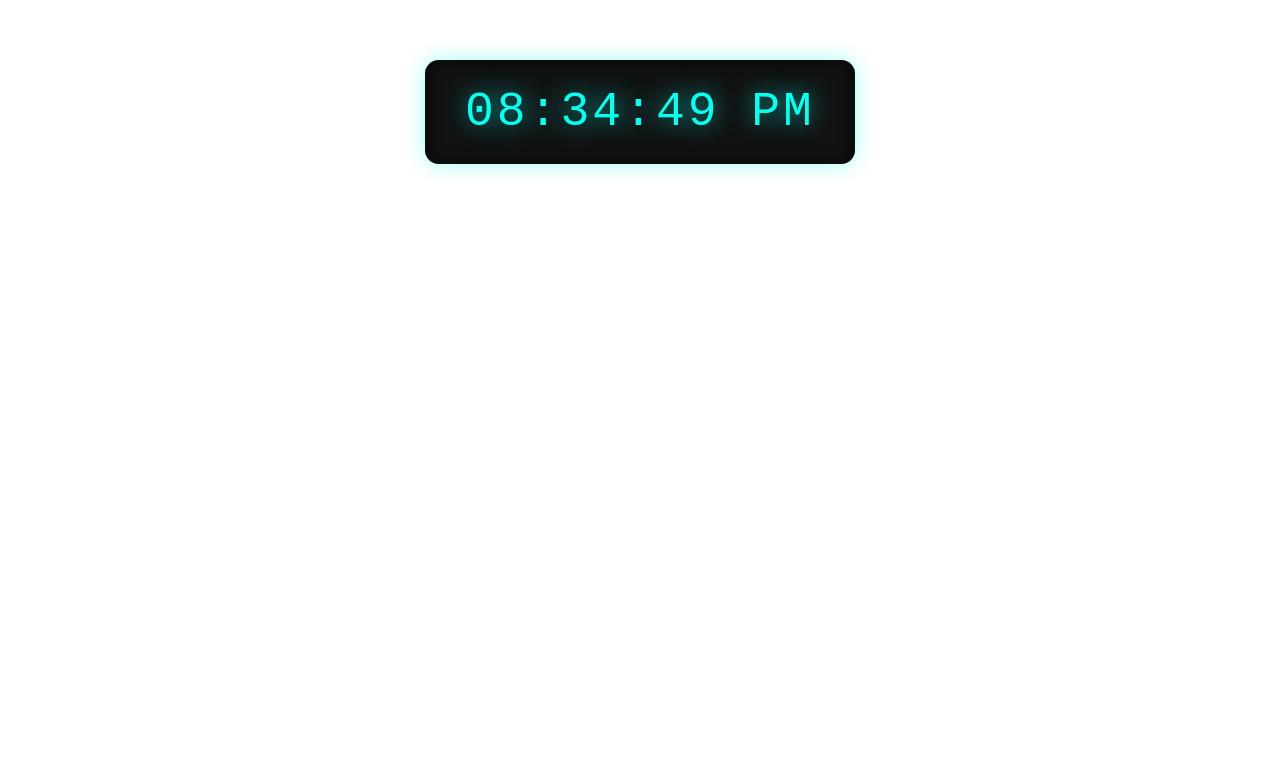
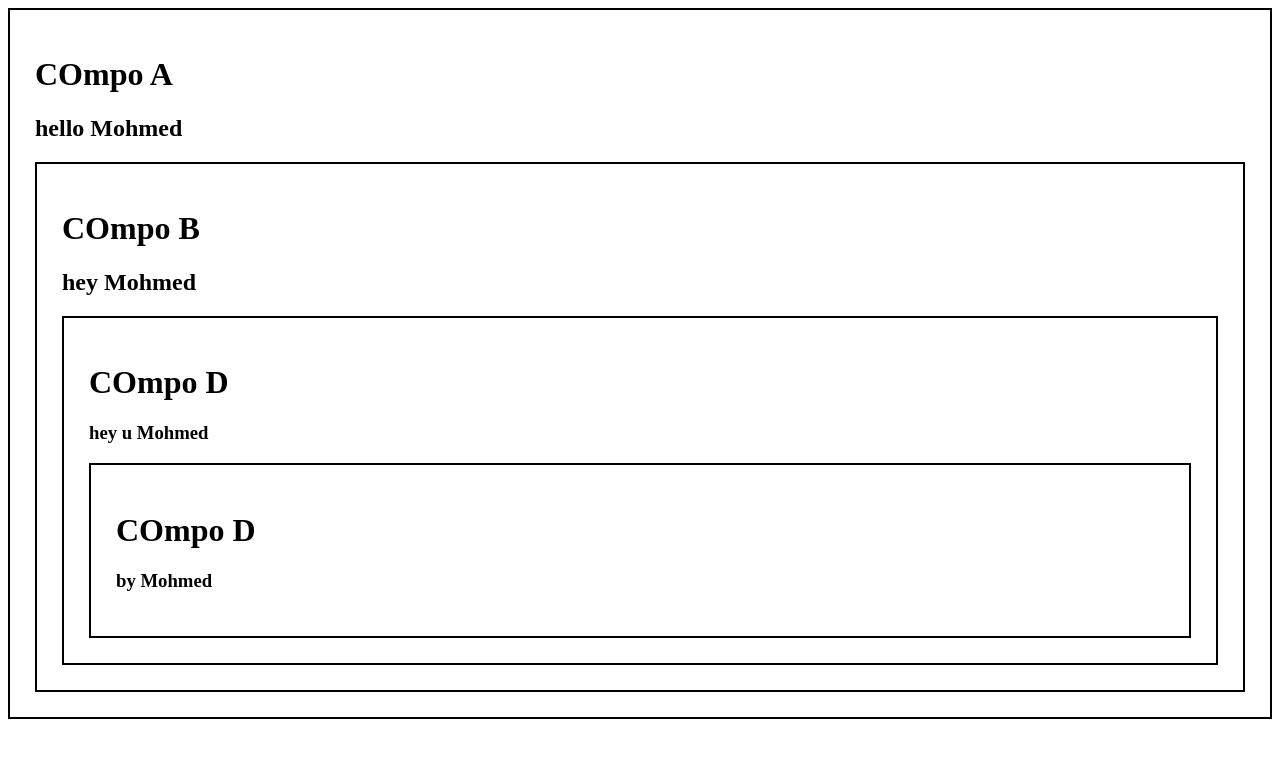
Before and after one commit to mohmedRefat/my-react-app, a React (Vite) app: page / in a window 1280 px wide. Shown: the top 758 px of the page. Built offline with nearby package versions, Linux system fonts and the light colour scheme.

Commit message:
expamle how to use context HOok

```diff
--- a/src/App.jsx
+++ b/src/App.jsx
@@ -1,8 +1,10 @@
-import DigitalClock from "./DigitalClock";
+//* use context = is react hook that allow u to share values between different level of compo without passing probs
+
+import CompoA from "./CompoA";
 function App() {
   return (
     <>
-<DigitalClock/>
+      <CompoA />
     </>
   );
 }
--- /dev/null
+++ b/src/CompoA.jsx
@@ -0,0 +1,18 @@
+import { useState } from "react";
+import CompoB from "./CompoB";
+import { UserContext } from "./UserContext";
+function CompoA() {
+  const [user, seTUser] = useState("Mohmed");
+  return (
+    <div className="container">
+      <h1>COmpo A</h1>
+      <h2>hello {user}</h2>
+
+      <UserContext.Provider value={user}>
+        <CompoB userName={user} />
+      </UserContext.Provider>
+    </div>
+  );
+}
+
+export default CompoA;
--- /dev/null
+++ b/src/CompoB.jsx
@@ -0,0 +1,14 @@
+import { UserContext } from "./UserContext";
+import CompoC from "./CompoC";
+
+function CompoB() {
+  return (
+    <div className="container">
+      <h1>COmpo B</h1>
+      <h2>hey {UserContext}</h2>
+    <CompoC/>
+    </div>
+  );
+}
+
+export default CompoB;
--- /dev/null
+++ b/src/CompoC.jsx
@@ -0,0 +1,13 @@
+import {  UserContext } from "./UserContext";
+import CompoD from "./CompoD";
+function CompoC() {
+  return (
+    <div className="container">
+      <h1>COmpo D</h1>
+      <h3>hey u {UserContext}</h3>
+      <CompoD />
+    </div>
+  );
+}
+
+export default CompoC;
--- /dev/null
+++ b/src/CompoD.jsx
@@ -0,0 +1,12 @@
+import { UserContext } from "./UserContext";
+
+function CompoD() {
+  return (
+    <div className="container">
+      <h1>COmpo D</h1>
+      <h3>by {UserContext}</h3>
+    </div>
+  );
+}
+
+export default CompoD;
--- a/src/DigitalClock.jsx
+++ /dev/null
@@ -1,33 +0,0 @@
-import { useEffect, useState } from "react";
-
-function DigitalClock() {
-  const [time, seTime] = useState(new Date());
-
-  useEffect(() => {
-    const IntervalTme = setInterval(() => {
-      seTime(new Date());
-    }, 1000);
-
-    return () => clearInterval(IntervalTme);
-  }, []);
-
-  function formatTime() {
-    let hours = time.getHours();
-    const min = time.getMinutes();
-    const sec = time.getSeconds();
-    const meridem = hours >= 12 ? "PM" : "AM";
-    hours = hours % 12 || 12;
-
-    return `${hours.toString().padStart(2, "0")}:${min
-      .toString()
-      .padStart(2, "0")}:${sec.toString().padStart(2, "0")} ${meridem}`;
-  }
-
-  return (
-    <div className="clock-container">
-      <span className="clock-text">{formatTime()}</span>
-    </div>
-  );
-}
-
-export default DigitalClock;
--- /dev/null
+++ b/src/UserContext.jsx
@@ -0,0 +1,2 @@
+import { createContext } from "react";
+export const UserContext = createContext();
--- a/src/index.css
+++ b/src/index.css
@@ -1,38 +1,4 @@
-:root {
-    --clock-bg: #111;
-    --clock-text: #0affef;
-    --clock-shadow: 0 0 20px rgba(0, 255, 245, 0.4);
-    --radius: 14px;
+.container{
+    border: 2px solid black;
+    padding: 25px;
 }
-
-.clock-container {
-    width: fit-content;
-    margin: 60px auto;
-    padding: 25px 40px;
-    border-radius: var(--radius);
-    background: var(--clock-bg);
-    box-shadow: inset 0 0 15px rgba(0, 0, 0, 0.7), var(--clock-shadow);
-    display: flex;
-    justify-content: center;
-    align-items: center;
-}
-
-.clock-text {
-    font-family: "Orbitron", "Courier New", monospace;
-    color: var(--clock-text);
-    font-size: 48px;
-    letter-spacing: 3px;
-    text-shadow: var(--clock-shadow);
-    animation: glow 1.5s infinite alternate;
-}
-
-/* subtle breathing glow */
-@keyframes glow {
-    from {
-        text-shadow: 0 0 15px rgba(0, 255, 245, 0.3);
-    }
-
-    to {
-        text-shadow: 0 0 25px rgba(0, 255, 245, 0.8);
-    }
-}
```
